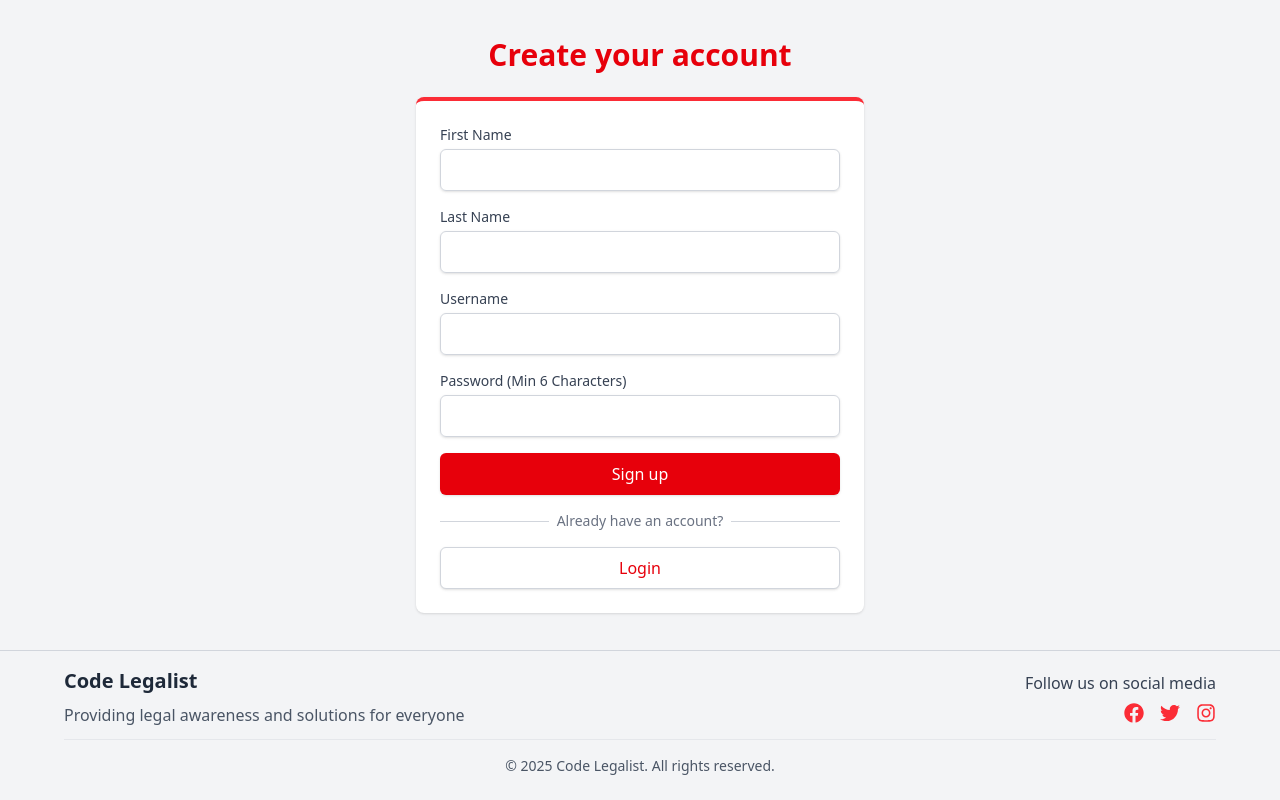
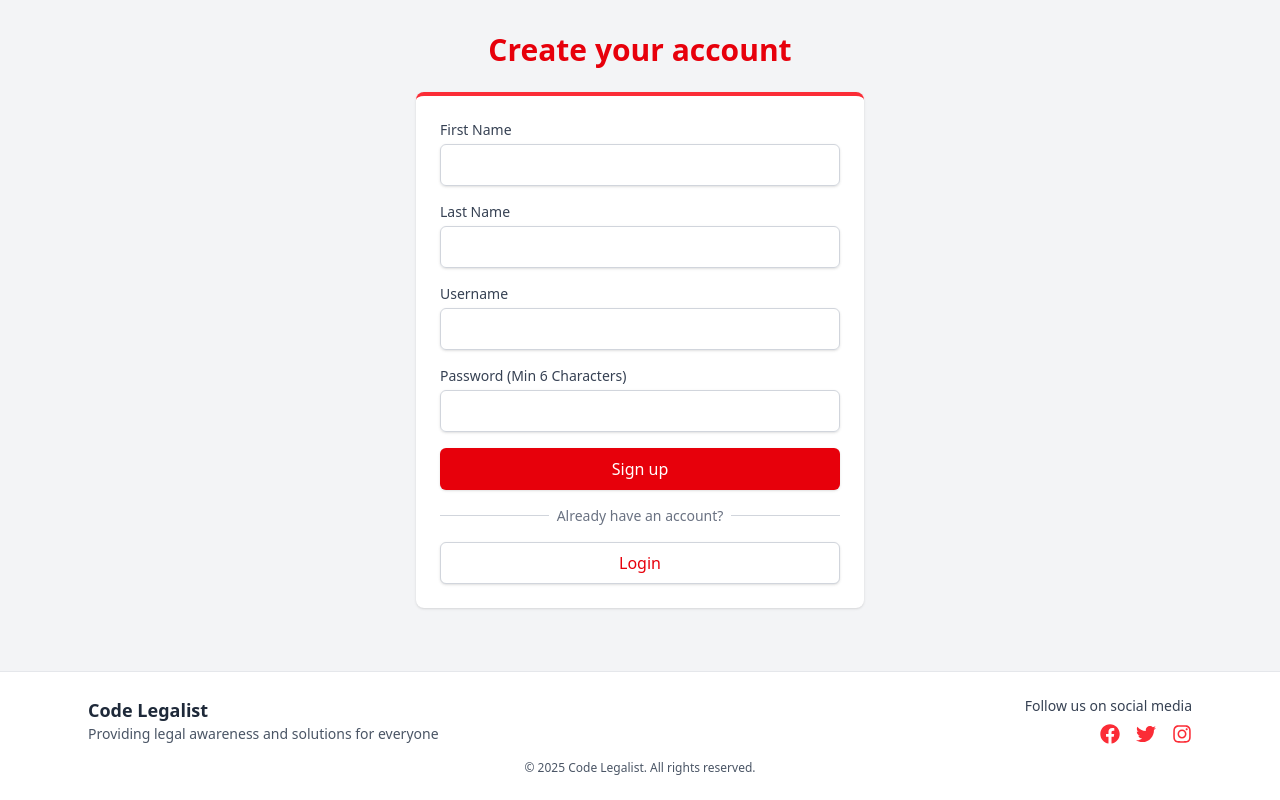
Before and after one commit to yogi-verma/Code-Legalist-frontend, a React (Vite) app: page /signup in a window 1280 px wide. Built offline with nearby package versions, Linux system fonts and the light colour scheme.

Commit message:
final fixed

```diff
--- a/src/components/Login.jsx
+++ b/src/components/Login.jsx
@@ -38,7 +38,8 @@ const Login = ({ setIsAuthenticated, setToken }) => {
   };
 
   return (
-    <div className="min-h-screen bg-gray-100 flex flex-col justify-center px-4 py-6 sm:px-6 lg:px-8">
+    <div className="min-h-screen bg-gray-100 flex flex-col">
+      <div className="flex-grow flex flex-col justify-center px-4 py-6 sm:px-6 lg:px-8">
         <ToastContainer />
         <div className="mx-auto w-full max-w-md">
           <h2 className="text-center text-3xl font-extrabold text-red-600">
@@ -126,42 +127,27 @@ const Login = ({ setIsAuthenticated, setToken }) => {
             </div>
           </div>
         </div>
+      </div>
 
-      <footer className="border-t border-gray-300 py-4 bg-gray-100 px-4 sm:px-6">
-        <div className="max-w-6xl mx-auto">
-          <div className="flex flex-col md:flex-row justify-between items-center">
-            <div className="text-center md:text-left mb-6 md:mb-0">
-              <h4 className="text-lg sm:text-xl font-bold text-gray-800">
-                Code Legalist
-              </h4>
-              <p className="text-gray-600 mt-1 sm:mt-2 text-sm sm:text-base">
-                Providing legal awareness and solutions for everyone
-              </p>
+      <footer className="bg-white border-t border-gray-200 py-6 mt-8">
+        <div className="max-w-6xl mx-auto px-4 sm:px-6 flex flex-col md:flex-row justify-between items-center">
+          <div className="text-center md:text-left mb-4 md:mb-0">
+            <h4 className="text-lg font-bold text-gray-800">Code Legalist</h4>
+            <p className="text-sm text-gray-600">Providing legal awareness and solutions for everyone</p>
           </div>
 
           <div className="text-center md:text-right">
-              <p className="text-gray-700 font-medium mb-2 text-sm sm:text-base">
-                Follow us on social media
-              </p>
+            <p className="text-sm text-gray-700 mb-2">Follow us on social media</p>
             <div className="flex justify-center md:justify-end space-x-4 text-red-500">
-                <a href="#" className="hover:text-red-700" aria-label="Facebook">
-                  <FaFacebook size={20} />
-                </a>
-                <a href="#" className="hover:text-red-700" aria-label="Twitter">
-                  <FaTwitter size={20} />
-                </a>
-                <a href="#" className="hover:text-red-700" aria-label="Instagram">
-                  <FaInstagram size={20} />
-                </a>
+              <a href="#" aria-label="Facebook" className="hover:text-red-700"><FaFacebook size={20} /></a>
+              <a href="#" aria-label="Twitter" className="hover:text-red-700"><FaTwitter size={20} /></a>
+              <a href="#" aria-label="Instagram" className="hover:text-red-700"><FaInstagram size={20} /></a>
             </div>
           </div>
         </div>
 
-          <div className="mt-3 mb-2 pt-4 border-t border-gray-200">
-            <p className="text-center text-gray-600 text-xs sm:text-sm">
+        <div className="mt-4 text-center text-xs text-gray-600">
           &copy; {new Date().getFullYear()} Code Legalist. All rights reserved.
-            </p>
-          </div>
         </div>
       </footer>
     </div>
--- a/src/components/Signup.jsx
+++ b/src/components/Signup.jsx
@@ -55,11 +55,11 @@ const Signup = ({ setIsAuthenticated, setToken }) => {
   };
 
   return (
-    <div className="min-h-screen flex flex-col bg-gray-100">
+    <div className="min-h-screen bg-gray-100 flex flex-col">
       <ToastContainer />
 
       {/* Main Content */}
-      <main className="flex-1 flex flex-col justify-center px-4 py-6 sm:px-6 lg:px-8">
+      <div className="flex-grow flex flex-col justify-center px-4 py-6 sm:px-6 lg:px-8">
         <div className="sm:mx-auto sm:w-full sm:max-w-md">
           <h2 className="text-center text-2xl md:text-3xl font-extrabold text-red-600">
             Create your account
@@ -191,44 +191,28 @@ const Signup = ({ setIsAuthenticated, setToken }) => {
             </div>
           </div>
         </div>
-      </main>
+      </div>
 
       {/* Footer */}
-      <footer className="border-t border-gray-300 py-4 bg-gray-100 px-4 sm:px-6">
-        <div className="max-w-6xl mx-auto">
-          <div className="flex flex-col md:flex-row justify-between items-center">
-            <div className="text-center md:text-left mb-6 md:mb-0">
-              <h4 className="text-lg sm:text-xl font-bold text-gray-800">
-                Code Legalist
-              </h4>
-              <p className="text-gray-600 mt-1 sm:mt-2 text-sm sm:text-base">
-                Providing legal awareness and solutions for everyone
-              </p>
-            </div>
+      <footer className="bg-white border-t border-gray-200 py-6 mt-8">
+        <div className="max-w-6xl mx-auto px-4 sm:px-6 flex flex-col md:flex-row justify-between items-center">
+          <div className="text-center md:text-left mb-4 md:mb-0">
+            <h4 className="text-lg font-bold text-gray-800">Code Legalist</h4>
+            <p className="text-sm text-gray-600">Providing legal awareness and solutions for everyone</p>
+          </div>
 
-            <div className="text-center md:text-right">
-              <p className="text-gray-700 font-medium mb-2 text-sm sm:text-base">
-                Follow us on social media
-              </p>
-              <div className="flex justify-center md:justify-end space-x-4 text-red-500">
-                <a href="#" className="hover:text-red-700" aria-label="Facebook">
-                  <FaFacebook size={20} />
-                </a>
-                <a href="#" className="hover:text-red-700" aria-label="Twitter">
-                  <FaTwitter size={20} />
-                </a>
-                <a href="#" className="hover:text-red-700" aria-label="Instagram">
-                  <FaInstagram size={20} />
-                </a>
-              </div>
+          <div className="text-center md:text-right">
+            <p className="text-sm text-gray-700 mb-2">Follow us on social media</p>
+            <div className="flex justify-center md:justify-end space-x-4 text-red-500">
+              <a href="#" aria-label="Facebook" className="hover:text-red-700"><FaFacebook size={20} /></a>
+              <a href="#" aria-label="Twitter" className="hover:text-red-700"><FaTwitter size={20} /></a>
+              <a href="#" aria-label="Instagram" className="hover:text-red-700"><FaInstagram size={20} /></a>
             </div>
           </div>
+        </div>
 
-          <div className="mt-3 mb-2 pt-4 border-t border-gray-200">
-            <p className="text-center text-gray-600 text-xs sm:text-sm">
-              &copy; {new Date().getFullYear()} Code Legalist. All rights reserved.
-            </p>
-          </div>
+        <div className="mt-4 text-center text-xs text-gray-600">
+          &copy; {new Date().getFullYear()} Code Legalist. All rights reserved.
         </div>
       </footer>
     </div>
```
Lines whose indentation alone changed are shown as unchanged.
